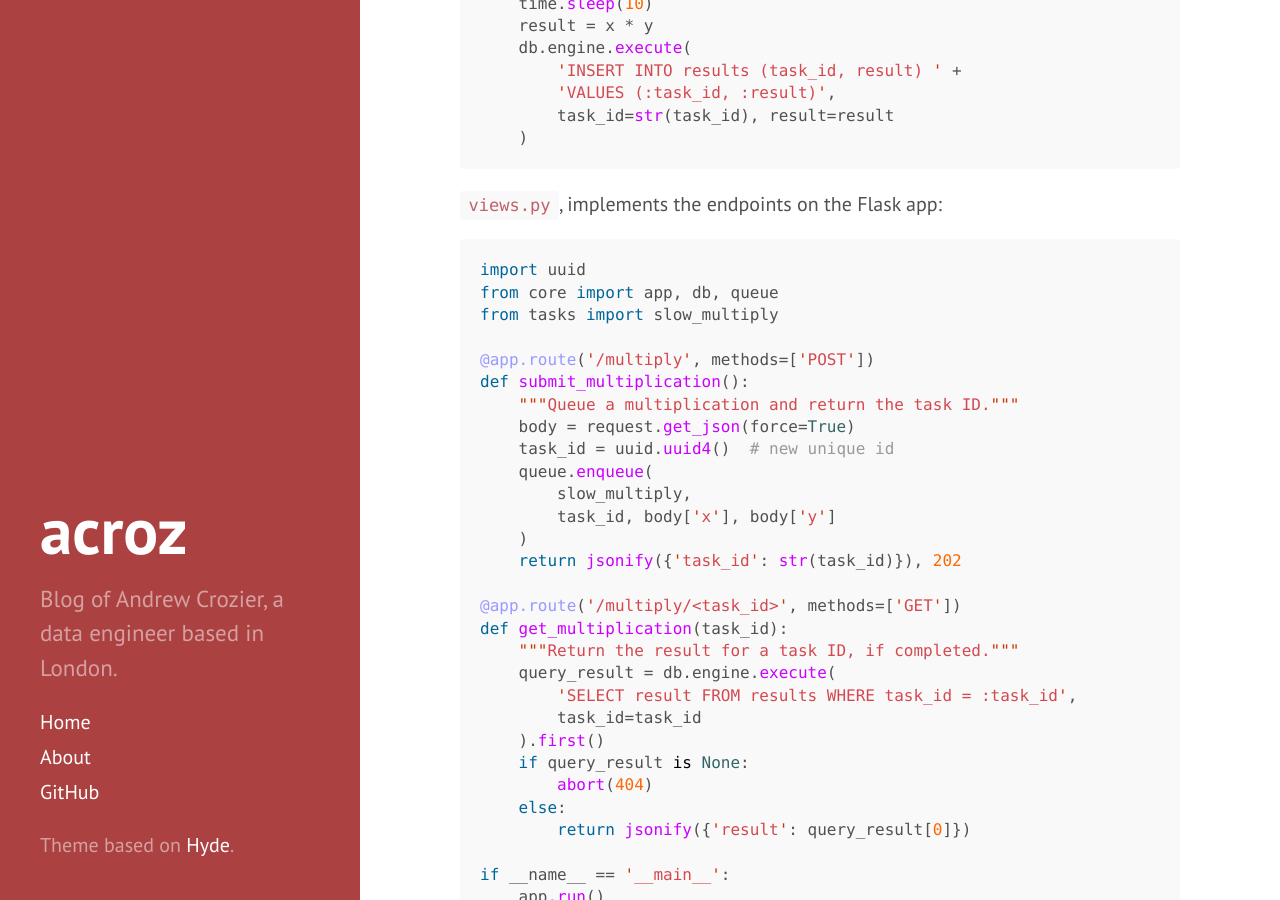
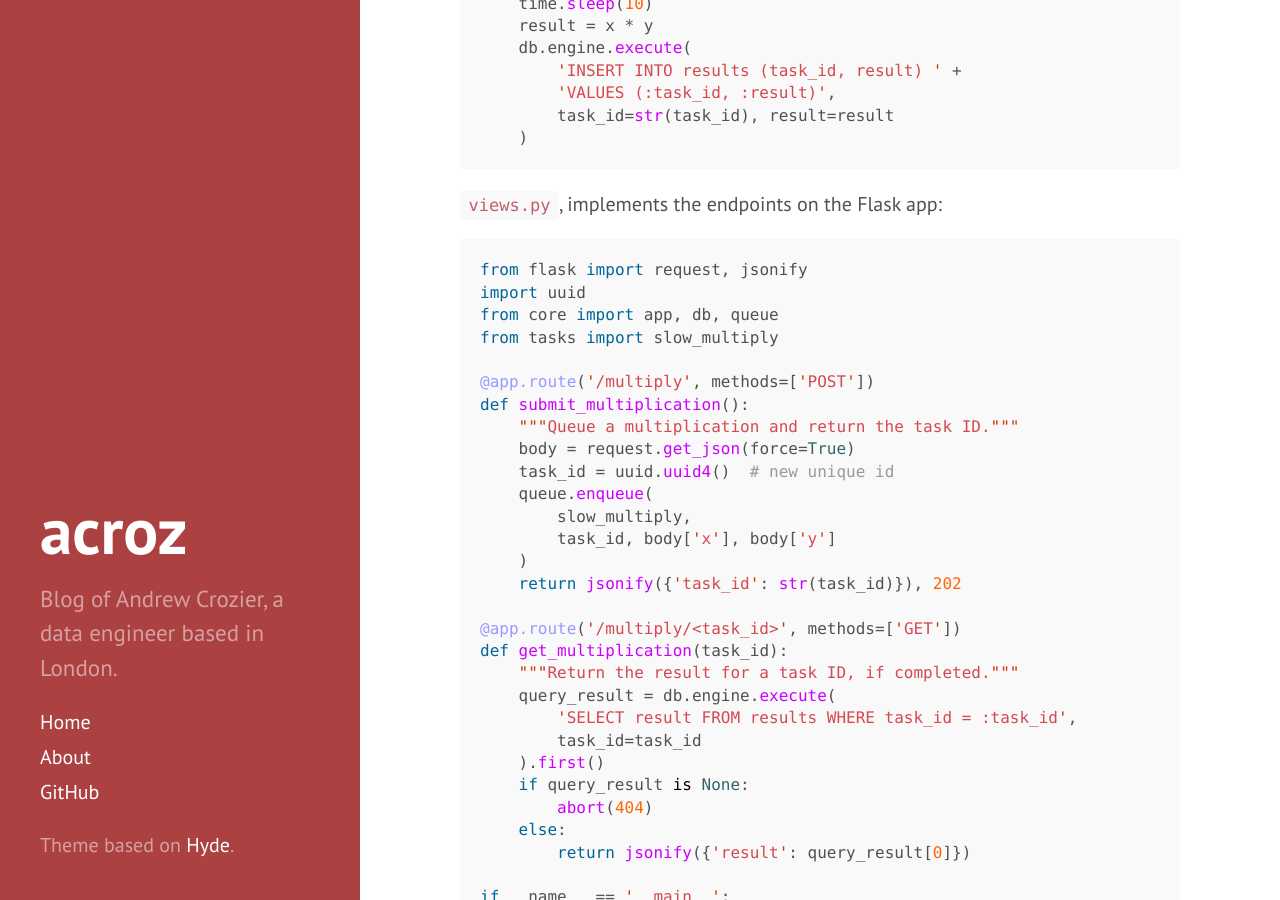
Before and after one commit to acroz/acroz.github.io, a Jekyll site: the page built from _posts/2018-01-07-data-science-apis-long-running-tasks.md, in a window 1280 px wide and 900 px high, scrolled down 2624 px. Built offline with Jekyll 4.4.1, drawn with Linux system fonts in a browser that asks for light colours.

Commit message:
Add missing imports

````diff
--- a/_posts/2018-01-07-data-science-apis-long-running-tasks.md
+++ b/_posts/2018-01-07-data-science-apis-long-running-tasks.md
@@ -116,6 +116,7 @@ def slow_multiply(task_id, x, y):
 `views.py`, implements the endpoints on the Flask app:
 
 ```python
+from flask import request, jsonify
 import uuid
 from core import app, db, queue
 from tasks import slow_multiply
````
